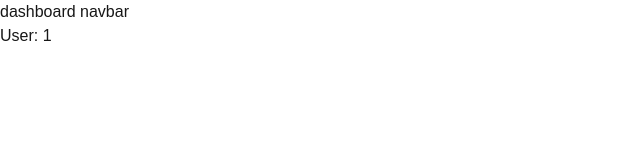
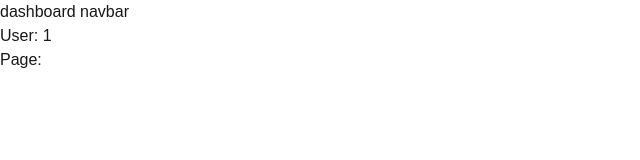
Before and after one commit to Arshad300390/nextjs-mastry, a Next.js app: page /dashboard/users/1 in a window 1280 px wide. Shown: the top 160 px of the page, without its empty margins (0-640 px from the left). Built offline with nearby package versions, Linux system fonts and the light colour scheme.

Commit message:
rm error

```diff
--- a/src/app/(dashboard)/dashboard/users/[id]/page.tsx
+++ b/src/app/(dashboard)/dashboard/users/[id]/page.tsx
@@ -1,19 +1,25 @@
 import React from 'react';
 
-// Define PageProps type with an awaited params
+// Define PageProps type with awaited params
 interface PageProps {
   params: {
     id: string;
   };
+  searchParams: {
+    page: string;
+  };
 }
 
-const Page = async ({ params }: PageProps) => {
+// Define your Page component as async
+const Page = async ({ params, searchParams }: PageProps) => {
   // Await params before accessing its properties
   const { id } = await params; // Awaiting params
+  const { page } = await searchParams; // Awaiting searchParams
 
   return (
     <div>
       <div>User: {id}</div>
+      <div>Page: {page}</div>
     </div>
   );
 };
```
